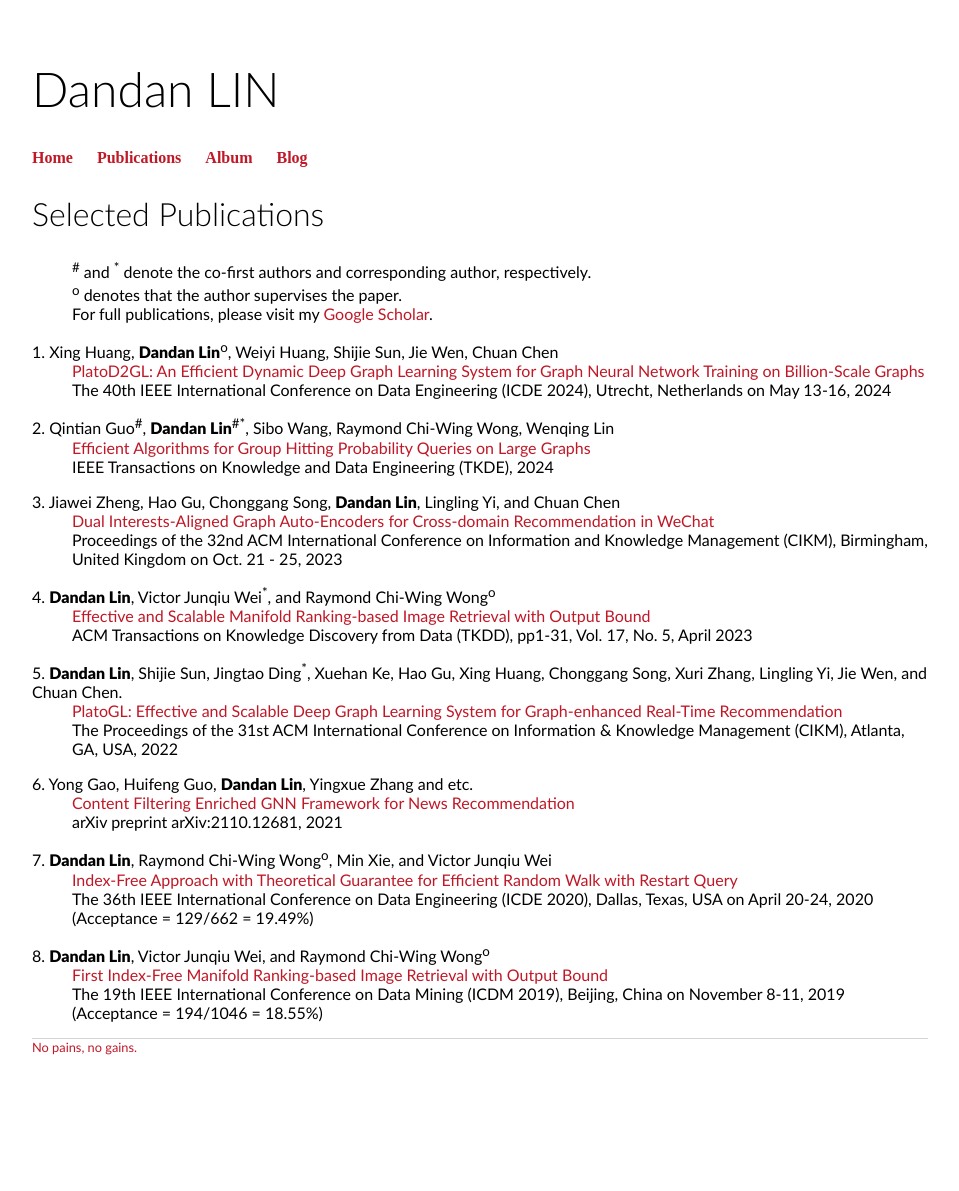
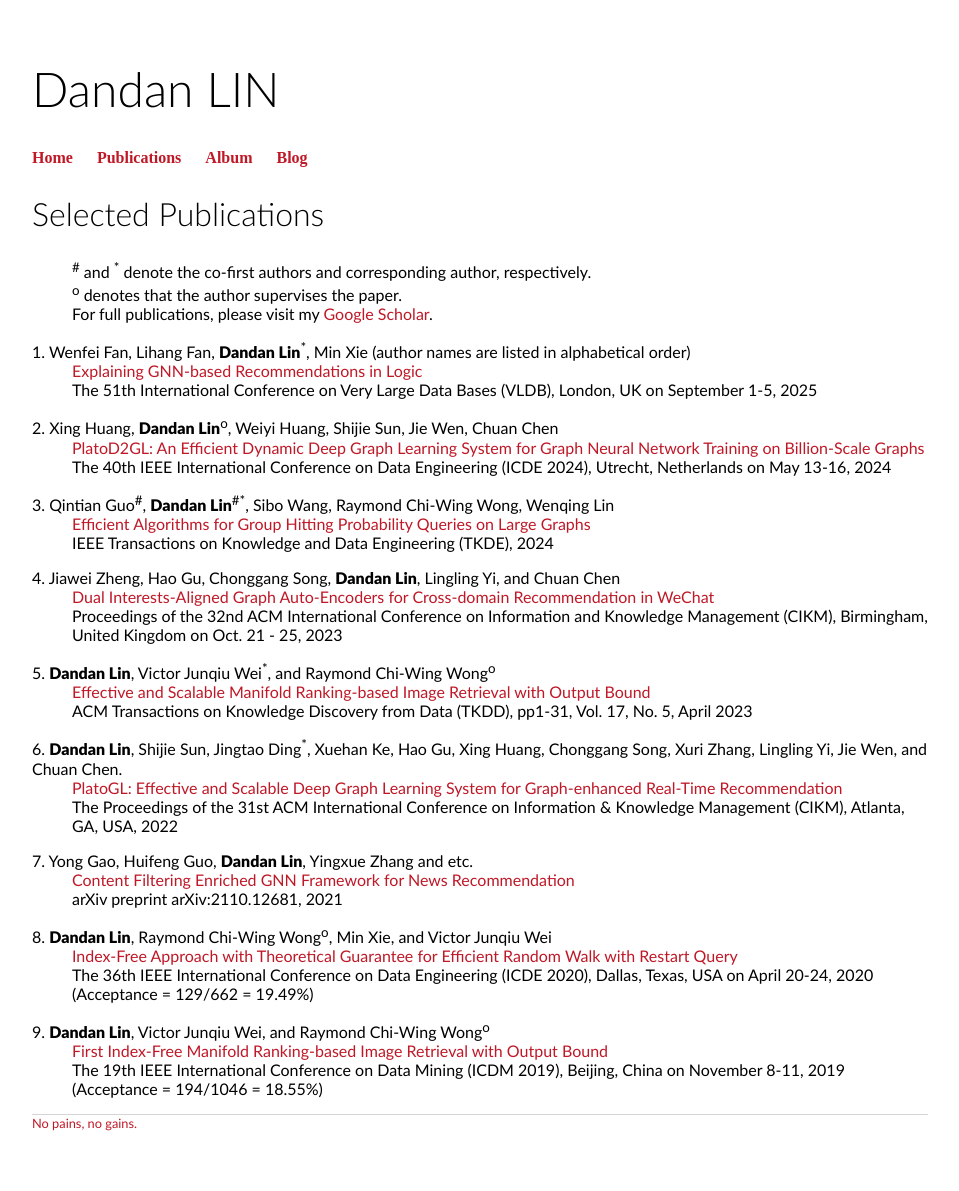
Before and after one commit to 2danlin/2danlin.github.io, a Jekyll site: the page built from publications/index.html, in a window 1280 px wide. Shown: the whole page, without its empty margins (160-1119 px from the left). Built offline with Jekyll 4.4.1, drawn with Linux system fonts in a browser that asks for light colours; before the commit the page ends 1115 px from its top, so only the background shows below that.

Commit message:
Update index.html

```diff
--- a/publications/index.html
+++ b/publications/index.html
@@ -9,45 +9,50 @@ layout: default
 		<dd>For full publications, please visit my <a href="https://scholar.google.com/citations?user=axzLFHwAAAAJ&hl=zh-CN">Google Scholar</a>.</dd>
 	</dl>
 		<dl>
-		<dt>1. Xing Huang, <strong>Dandan Lin</strong><sup>o</sup>, Weiyi Huang, Shijie Sun, Jie Wen, Chuan Chen</dt>
+		<dt>1. Wenfei Fan, Lihang Fan, <strong>Dandan Lin</strong><sup>*</sup>, Min Xie (author names are listed in alphabetical order)</dt>
+		<dd><a>Explaining GNN-based Recommendations in Logic</a><dd>
+		<dd>The 51th International Conference on Very Large Data Bases (VLDB), London, UK on September 1-5, 2025</dd>
+	</dl>
+		<dl>
+		<dt>2. Xing Huang, <strong>Dandan Lin</strong><sup>o</sup>, Weiyi Huang, Shijie Sun, Jie Wen, Chuan Chen</dt>
 		<dd><a>PlatoD2GL: An Efficient Dynamic Deep Graph Learning System for Graph Neural Network Training on Billion-Scale Graphs</a><dd>
 		<dd>The 40th IEEE International Conference on Data Engineering (ICDE 2024), Utrecht, Netherlands on May 13-16, 2024</dd>
 	</dl>
 	<dl>
-		<dt>2. Qintian Guo<sup>#</sup>, <strong>Dandan Lin</strong><sup>#</sup><sup>*</sup>, Sibo Wang, Raymond Chi-Wing Wong, Wenqing Lin</dt>
+		<dt>3. Qintian Guo<sup>#</sup>, <strong>Dandan Lin</strong><sup>#</sup><sup>*</sup>, Sibo Wang, Raymond Chi-Wing Wong, Wenqing Lin</dt>
 		<dd><a>Efficient Algorithms for Group Hitting Probability Queries on Large Graphs</a><dd>
 		<dd>IEEE Transactions on Knowledge and Data Engineering (TKDE), 2024</dd>
 	</dl>
 	<dl>
-		<dt>3. Jiawei Zheng, Hao Gu, Chonggang Song, <strong>Dandan Lin</strong>, Lingling Yi, and Chuan Chen</dt>
+		<dt>4. Jiawei Zheng, Hao Gu, Chonggang Song, <strong>Dandan Lin</strong>, Lingling Yi, and Chuan Chen</dt>
 		<dd><a>Dual Interests-Aligned Graph Auto-Encoders for Cross-domain Recommendation in WeChat</a><dd>
 		<dd>Proceedings of the 32nd ACM International Conference on Information and Knowledge Management (CIKM), Birmingham, United Kingdom on Oct. 21 - 25, 2023</dd>
 	</dl>
 	<dl>
-		<dt>4. <strong>Dandan Lin</strong>, Victor Junqiu Wei<sup>*</sup>, and Raymond Chi-Wing Wong<sup>o</sup></dt>
+		<dt>5. <strong>Dandan Lin</strong>, Victor Junqiu Wei<sup>*</sup>, and Raymond Chi-Wing Wong<sup>o</sup></dt>
 		<dd><a>Effective and Scalable Manifold Ranking-based Image Retrieval with Output Bound</a><dd>
 		<dd>ACM Transactions on Knowledge Discovery from Data (TKDD), pp1-31, Vol. 17, No. 5, April 2023</dd>
 	</dl>
 	<dl>
-		<dt>5. <strong>Dandan Lin</strong>, Shijie Sun, Jingtao Ding<sup>*</sup>, Xuehan Ke, Hao Gu, Xing Huang, Chonggang Song, Xuri Zhang, Lingling Yi, Jie Wen, and Chuan Chen. </dt>
+		<dt>6. <strong>Dandan Lin</strong>, Shijie Sun, Jingtao Ding<sup>*</sup>, Xuehan Ke, Hao Gu, Xing Huang, Chonggang Song, Xuri Zhang, Lingling Yi, Jie Wen, and Chuan Chen. </dt>
 		<dd><a>PlatoGL: Effective and Scalable Deep Graph Learning System for Graph-enhanced Real-Time Recommendation</a><dd>
 		<dd>The Proceedings of the 31st ACM International Conference on Information & Knowledge Management (CIKM), Atlanta, GA, USA, 2022 </dd>
 	</dl>
 
 	<dl>
-		<dt>6. Yong Gao, Huifeng Guo, <strong>Dandan Lin</strong>, Yingxue Zhang and etc. </dt>
+		<dt>7. Yong Gao, Huifeng Guo, <strong>Dandan Lin</strong>, Yingxue Zhang and etc. </dt>
 		<dd><a>Content Filtering Enriched GNN Framework for News Recommendation</a><dd>
 		<dd>arXiv preprint arXiv:2110.12681, 2021 </dd>
 	</dl>
 
 	<dl>
-		<dt>7. <strong>Dandan Lin</strong>, Raymond Chi-Wing Wong<sup>o</sup>, Min Xie, and Victor Junqiu Wei</dt>
+		<dt>8. <strong>Dandan Lin</strong>, Raymond Chi-Wing Wong<sup>o</sup>, Min Xie, and Victor Junqiu Wei</dt>
 		<dd><a>Index-Free Approach with Theoretical Guarantee for Efficient Random Walk with Restart Query</a><dd>
 		<dd>The 36th IEEE International Conference on Data Engineering (ICDE 2020), Dallas, Texas, USA on April 20-24, 2020 </dd>
 		<dd>(Acceptance = 129/662 = 19.49%)</dd>
 	</dl>
 	<dl>
-		<dt>8. <strong>Dandan Lin</strong>, Victor Junqiu Wei, and Raymond Chi-Wing Wong<sup>o</sup></dt>
+		<dt>9. <strong>Dandan Lin</strong>, Victor Junqiu Wei, and Raymond Chi-Wing Wong<sup>o</sup></dt>
 		<dd><a>First Index-Free Manifold Ranking-based Image Retrieval with Output Bound</a><dd>
 		<dd>The 19th IEEE International Conference on Data Mining (ICDM 2019), Beijing, China on November 8-11, 2019</dd>
 		<dd>(Acceptance = 194/1046 = 18.55%)</dd>
```
